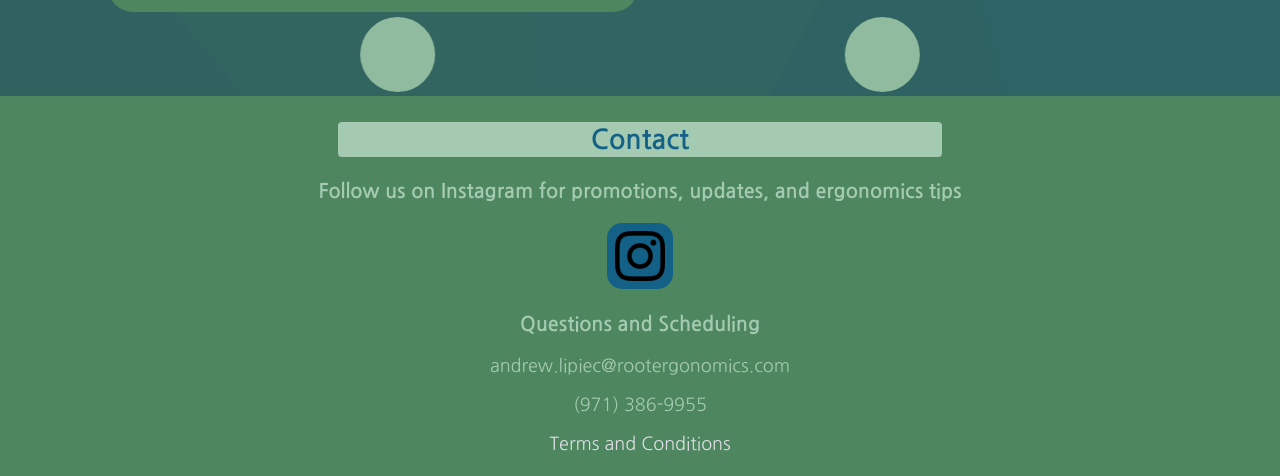
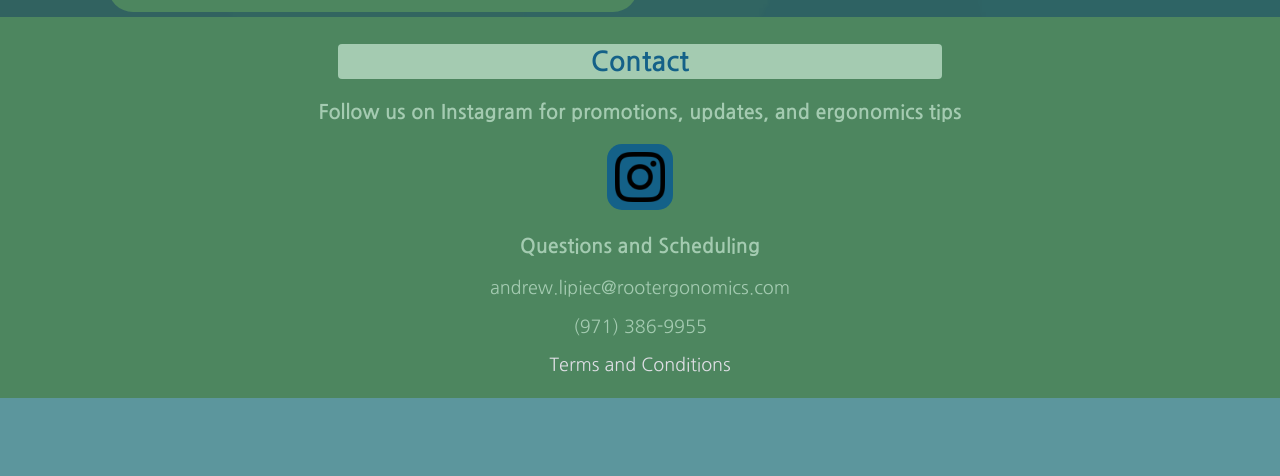
Before and after one commit to ajlipiec/Office-Ergonomics, a plain HTML site: page carpal-tunnel.html in a window 1280 px wide. Shown: the part 3836-4312 px from the top of the page. After the commit the page ends 4234 px from the top, so only its background shows below. Drawn offline with Linux system fonts and the light colour scheme.

Commit message:
death of the orbs

```diff
--- a/carpal-tunnel.html
+++ b/carpal-tunnel.html
@@ -192,12 +192,6 @@
 
 
   </main>
-
-  <section>
-    <div class="secret-orb"></div> <div class="secret-orb2"></div>
-  </section>
-
-
   <section class="contact">
     <h2>Contact</h2>
 
```
Also changed, not shown: index.html (+0 -5 lines), on-site-consultation.html (+0 -4 lines), video-consultation.html (+0 -4 lines).
